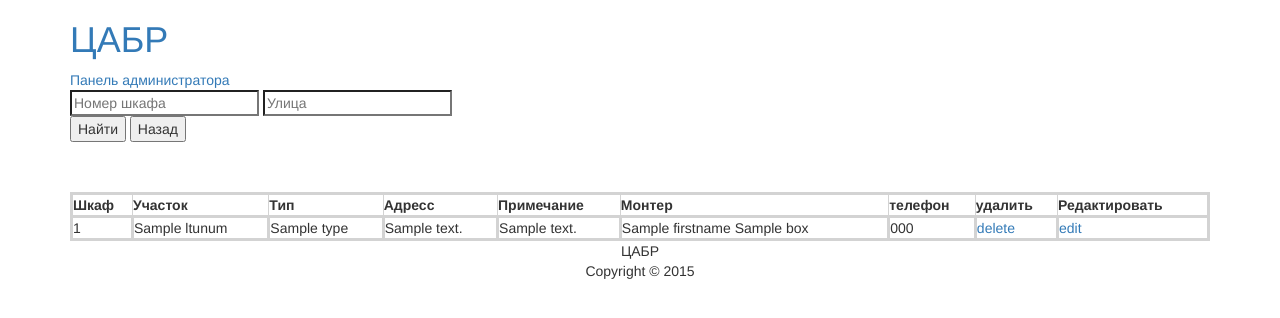
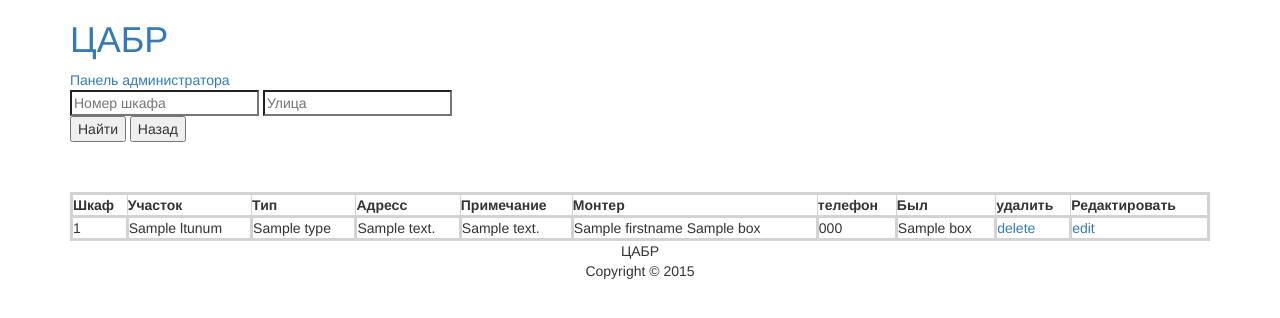
Before and after one commit to DALLASCORE/CABR, a PHP site: template views/output_commbox.php in a window 1280 px wide. Shown: the top 318 px of the page. Run offline with PHP 8.4, Linux system fonts and the light colour scheme; the template is opened without the code that fills it: most values are stand-ins (such as "Sample title", 1, 10 or a date in 2020); some libraries are stand-ins or nearby versions.

Commit message:
Монтер за которым был закреплены неназначенный шкаф

```diff
--- a/views/output_commbox.php
+++ b/views/output_commbox.php
@@ -28,6 +28,7 @@
                         <th>Примечание</th>
                         <th>Монтер</th>
                         <th>телефон</th>
+                        <th>Был</th>
                         <th>удалить</th>
                         <th>Редактировать</th>
 
@@ -38,9 +39,10 @@
                     <td><?=$a['ltunum']?></td>
                     <td><?=$a['type']?></td>
                     <td><?=$a['address']?></td>
-                     <td><?=$a['note']?></td>
+                    <td><?=$a['note']?></td>
                     <td><?=$a['firstname']?>  <?=$a['secondname']?></td>
                     <td><?=$a['phone'] ?></td>
+                    <td><?=$a['name_lost'] ?></td>
                     <td><a href="index.php?action=boxdel&id=<?php echo $a['id']; ?>">delete</td>
                     <td><a href="index.php?action=boxedit&id=<?php echo $a['id']; ?>">edit</td>
                 </tr>
```
